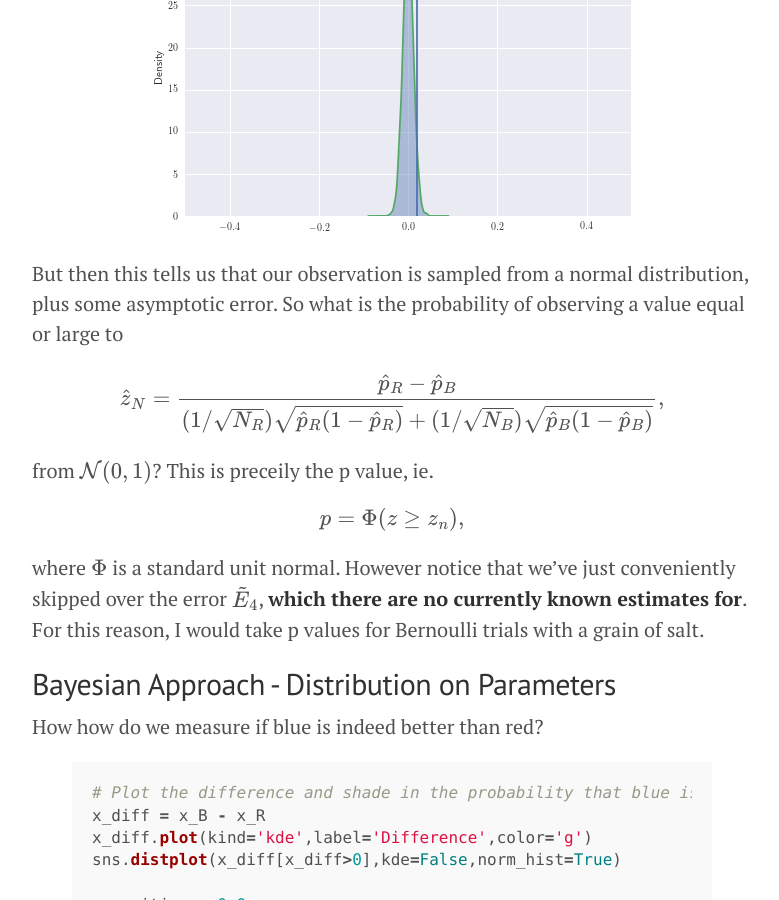
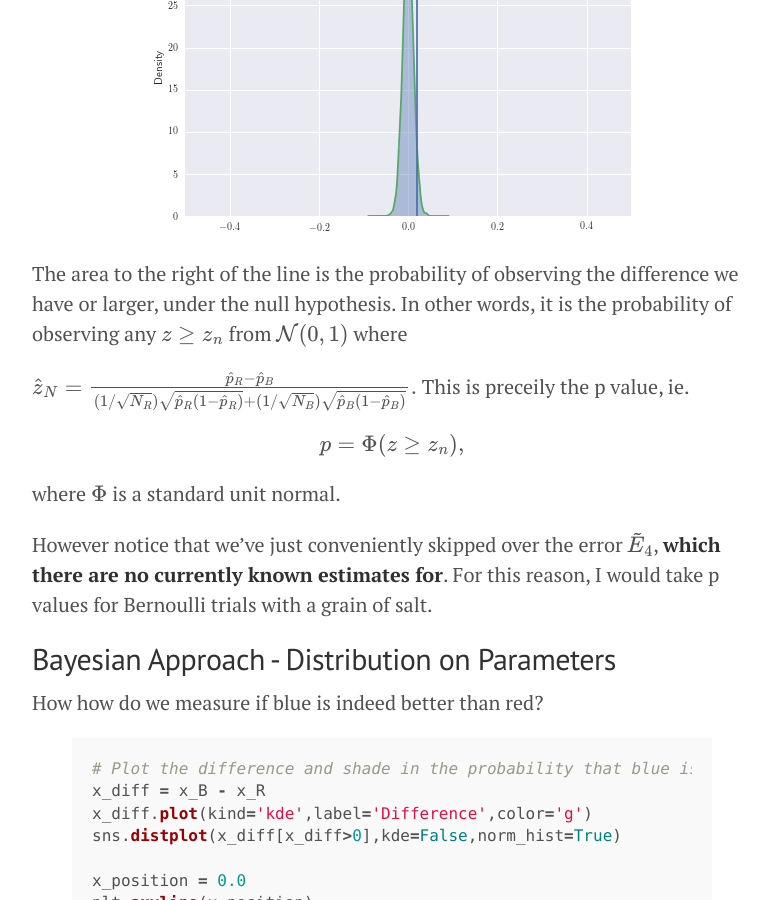
Before and after one commit to doriang102/doriang102.github.io, a Jekyll site: the page built from _posts/2017-05-28-hypothesis-testing.md, in a window 1280 px wide and 900 px high, scrolled down 5510 px. Shown: the whole window, without its empty margins (248-1027 px from the left). Built offline with Jekyll 4.4.1, drawn with Linux system fonts in a browser that asks for light colours; our own code applies the rules of GitHub Pages for plain Markdown files; formulas are drawn with MathJax 3.

Commit message:
Update 2017-05-28-hypothesis-testing.md

```diff
--- a/_posts/2017-05-28-hypothesis-testing.md
+++ b/_posts/2017-05-28-hypothesis-testing.md
@@ -150,21 +150,21 @@ for f in range(1,5):
 ![](/img/normconv3.png?raw=true)
 
 
-
-But then this tells us that our observation is sampled from a normal distribution, plus some asymptotic error. So what is the probability of observing a value equal or large to
+The area to the right of the line is the probability of observing the difference we have or larger, under the null hypothesis.
+In other words, it is the probability of observing any $$z \geq z_n$$ from $$\mathcal{N}(0,1)$$ where
 
 $$
-\hat z_N = \frac{\hat p_R - \hat p_B}{(1/\sqrt{N_R})\sqrt{ \hat p_R(1- \hat p_R)} +(1/\sqrt{N_B})\sqrt{ \hat p_B(1- \hat p_B)}},
+\hat z_N = \frac{\hat p_R - \hat p_B}{(1/\sqrt{N_R})\sqrt{ \hat p_R(1- \hat p_R)} +(1/\sqrt{N_B})\sqrt{ \hat p_B(1- \hat p_B)}}.
 $$
-
-
-from $$\mathcal{N}(0,1)$$? This is preceily the p value, ie.
+This is preceily the p value, ie.
 
 $$p = \Phi( z \geq z_n),$$
 
 
+where $$\Phi$$ is a standard unit normal.
 
-where $$\Phi$$ is a standard unit normal. However notice that we've just conveniently skipped over the error $$\tilde E_4$$, **which there are no currently known estimates for**. For this reason, I would take p values for Bernoulli trials with a grain of salt.
+
+However notice that we've just conveniently skipped over the error $$\tilde E_4$$, **which there are no currently known estimates for**. For this reason, I would take p values for Bernoulli trials with a grain of salt.
 
 
 ## Bayesian Approach - Distribution on Parameters
```
